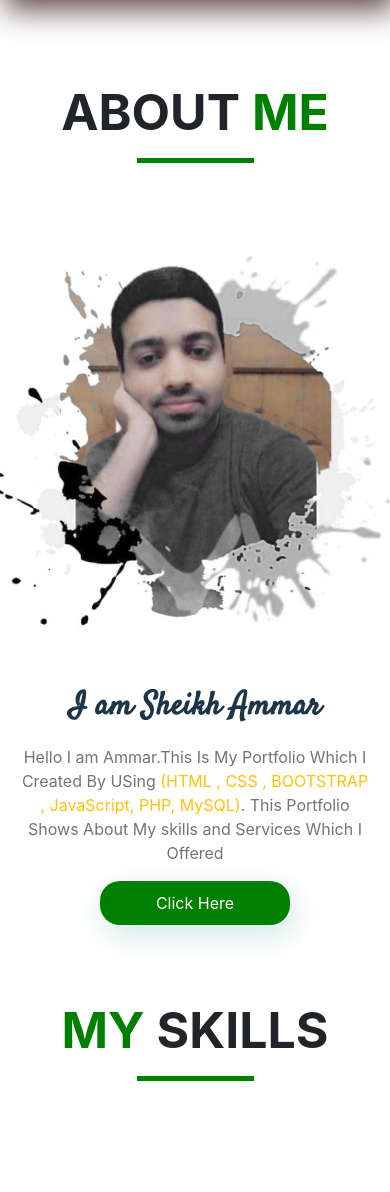
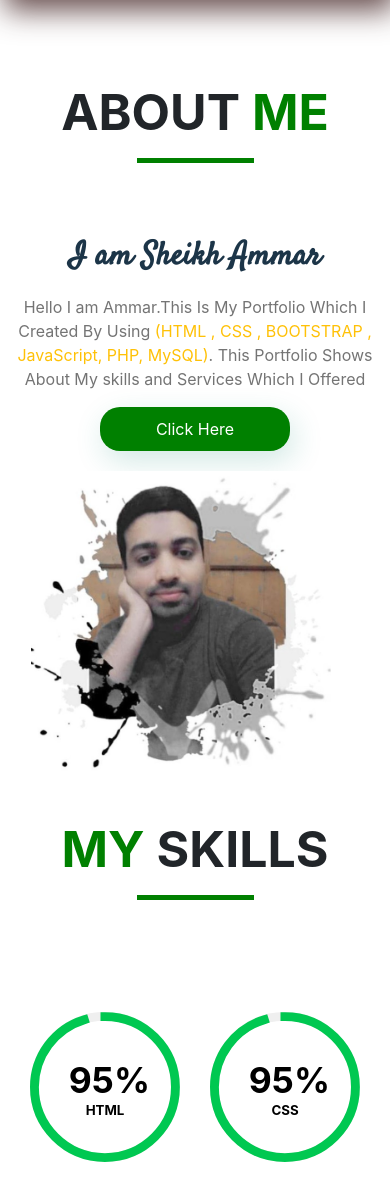
Before and after one commit to Sheikh-Ammar/PHP_Portfolio, a PHP site: page /Myportfolio/ in a window 390 px wide. Shown: the part 50-1242 px from the top of the page. Run offline with PHP 8.4, Linux system fonts and the light colour scheme.

Commit message:
Changes in About Me section of index page

```diff
--- a/css/style.css
+++ b/css/style.css
@@ -108,20 +108,7 @@ hr:hover{
 	border-top: 10px dotted rgb(0,0,0);;
 }
 
-
 /* ABOUT US */
-.about-img{
-	padding: 1% 10%;
-}
-.about-img img{
-	width: 100%;
-	height: 100%;
-	align-items: center;
-}
-.about-text{
-	padding: 7% 5%;
-	width: 100%;
-}
 .about-text h1{
 	font-size: 2rem;
 	font-weight: bolder;
@@ -454,12 +441,8 @@ footer p{
 		width: 30%;
 	}
 	.about-img{
-		padding: 5% 0%;
-	}
-	.about-img img{
-		width: 100%;
-		height: 100%;
-		margin: auto;
+		margin-top: 20px;
+		padding: 0% 8%;
 	}
 	.about-text h1{
 		font-size: 2rem;
--- a/index.php
+++ b/index.php
@@ -4,17 +4,17 @@
 <h1 class="text-center  text-capitalize font-weight-bold mt-5">ABOUT <span class="title">ME</span></h1>
 <hr class="mx-auto pt-5">
 
-<section class="container" id="about">
-    <div class="row">
-        <div class="col-md-6 col-12 about-img">
-            <img src="images/model.jpg" alt="Model Image">
-        </div>
-        <div class="col-md-6 col-12 about-text">
+<section class="container">
+    <div class="row d-flex justify-content-center align-items-center">
+        <div class="col-md-6 order-md-2 about-text">
             <h1 class="ff">I am Sheikh Ammar</h1>
-            <p>Hello I am Ammar.This Is My Portfolio Which I Created By USing <span class="text-warning">(HTML , CSS , BOOTSTRAP , JavaScript, PHP, MySQL)</span>.
-                        This Portfolio Shows About My skills and Services Which I Offered</p>
+            <p>Hello I am Ammar.This Is My Portfolio Which I Created By Using <span class="text-warning">(HTML , CSS , BOOTSTRAP , JavaScript, PHP, MySQL)</span>.
+            This Portfolio Shows About My skills and Services Which I Offered
+            </p>
             <a href="about.php"><span>Click Here</span></a>
         </div>
+        <div class="col-md-6 order-md-1 about-img">
+            <img class="img-fluid mx-auto" style="width: 300px; height: 300px" src="images/model.jpg" />
         </div>
 </section>
 
@@ -66,53 +66,53 @@
         <li class="list" data-filter="ecommerce">E-Commerce</li>
         <li class="list" data-filter="blogs">Blogs</li>
         <li class="list" data-filter="webpages">Staic Web pages</li>
-        <li class="list"data-filter="android">Android</li>
+        <li class="list" data-filter="android">Android</li>
     </ul>
 
     <div class="sample">
         <!-- 1 -->
-        <div class="itemBox"  data-item="ecommerce">
+        <div class="itemBox" data-item="ecommerce">
             <img src="images/e1.png" alt="ecommerce 1">
         </div>
-        <div class="itemBox"  data-item="blogs">
+        <div class="itemBox" data-item="blogs">
             <img src="images/b1.png" alt="blog 1">
         </div>
-        <div class="itemBox"  data-item="webpages">
+        <div class="itemBox" data-item="webpages">
             <img src="images/swp1.png" alt="webpage 1">
         </div>
-        <div class="itemBox"  data-item="android">
+        <div class="itemBox" data-item="android">
             <img src="images/a1.jpg" alt="android 1">
         </div>
 
         <!-- 2 -->
-        <div class="itemBox"  data-item="ecommerce">
+        <div class="itemBox" data-item="ecommerce">
             <img src="images/e2.png" alt="ecommerce 2">
         </div>
-        <div class="itemBox"  data-item="blogs">
+        <div class="itemBox" data-item="blogs">
             <img src="images/b2.png" alt="blog 2">
         </div>
-        <div class="itemBox"  data-item="webpages">
+        <div class="itemBox" data-item="webpages">
             <img src="images/swp2.png" alt="webpage 2">
         </div>
 
         <!-- 3 -->
-        <div class="itemBox"  data-item="ecommerce">
+        <div class="itemBox" data-item="ecommerce">
             <img src="images/e3.png" alt="ecommerce 3">
         </div>
-        <div class="itemBox"  data-item="blogs">
+        <div class="itemBox" data-item="blogs">
             <img src="images/b3.png" alt="blog 3">
         </div>
-        <div class="itemBox"  data-item="webpages">
+        <div class="itemBox" data-item="webpages">
             <img src="images/swp3.png" alt="webpage 3">
         </div>
 
         <!-- 4 -->
-        <div class="itemBox"  data-item="blogs">
+        <div class="itemBox" data-item="blogs">
             <img src="images/b4.png" alt="blog 4">
         </div>
 
         <!-- 5 -->
-        <div class="itemBox"  data-item="blogs">
+        <div class="itemBox" data-item="blogs">
             <img src="images/b5.png" alt="blog 5">
         </div>
     </div>
```
Lines whose indentation alone changed are shown as unchanged.
